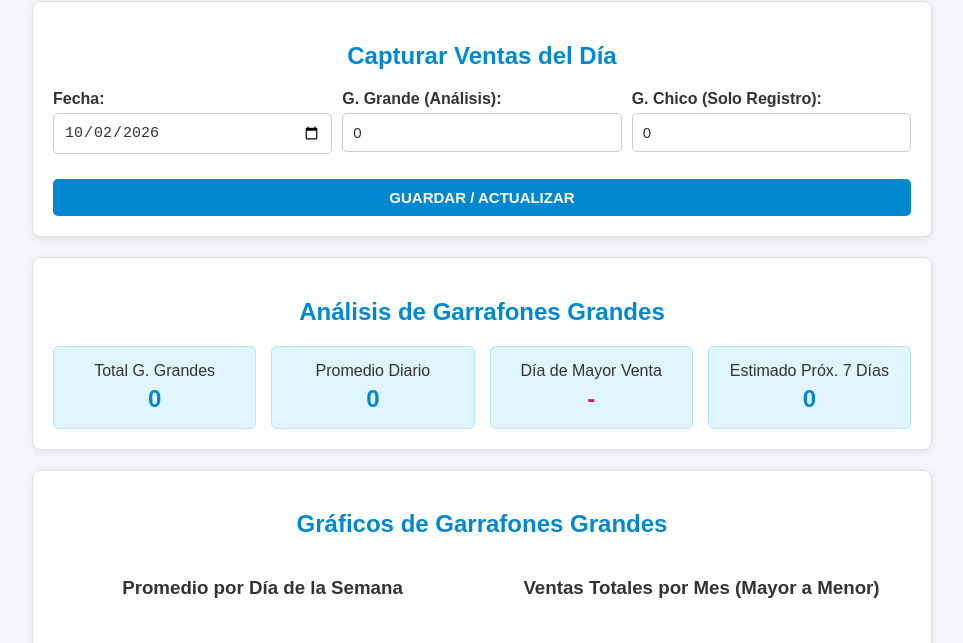
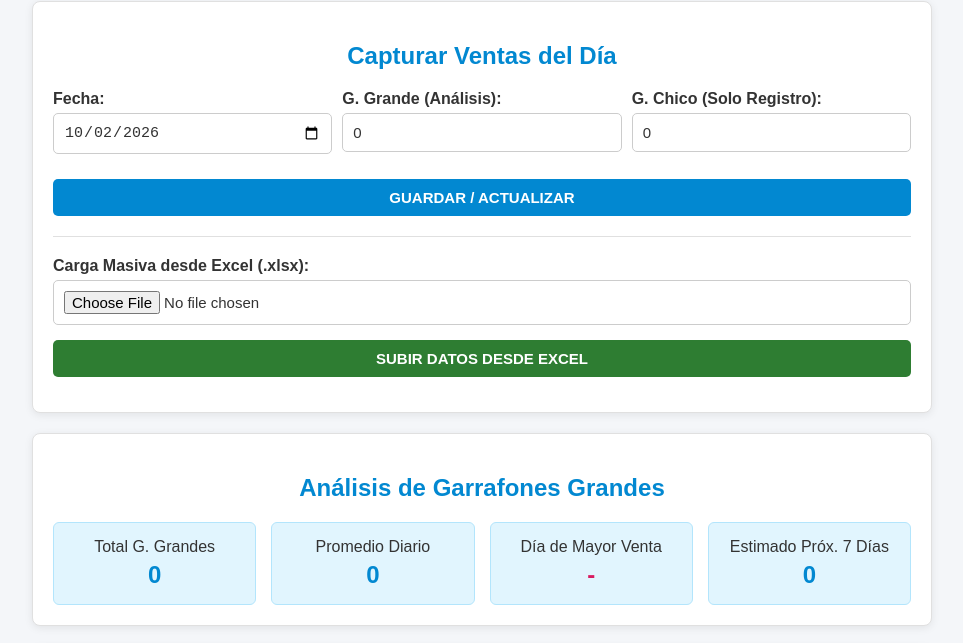
Before and after one commit to luisalanmb-hub/dashboard-purificadora, a website: page index.html in a window 1280 px wide. Shown: the part 99-742 px from the top of the page, without its empty margins (158-1121 px from the left). Drawn offline with nearby package versions, Linux system fonts and the light colour scheme; no server answers.

Commit message:
Update index.html

```diff
--- a/index.html
+++ b/index.html
@@ -4,6 +4,8 @@
   <meta charset="UTF-8">
   <title>Control de Ventas - Purificadora</title>
   <script src="https://cdn.jsdelivr.net/npm/chart.js"></script>
+  <!-- Librería para leer archivos de Excel -->
+  <script src="https://cdn.jsdelivr.net/npm/xlsx@0.18.5/dist/xlsx.full.min.js"></script>
   <style>
     body {
       font-family: Arial, sans-serif;
@@ -52,6 +54,13 @@
     }
 
     button:hover { background-color: #0277bd; }
+
+    .btn-excel {
+      background-color: #2e7d32;
+      margin-top: 10px;
+    }
+
+    .btn-excel:hover { background-color: #1b5e20; }
 
     .metrics-grid {
       display: grid;
@@ -125,6 +134,15 @@
       </div>
       <button type="submit" style="width: 100%; margin-top: 10px;">GUARDAR / ACTUALIZAR</button>
     </form>
+
+    <hr style="margin: 20px 0; border: 0; border-top: 1px solid #e0e0e0;">
+
+    <!-- Carga Masiva desde Excel -->
+    <div class="form-group">
+      <label>Carga Masiva desde Excel (.xlsx):</label>
+      <input type="file" id="archivoExcel" accept=".xlsx, .xls">
+      <button type="button" onclick="cargarExcel()" class="btn-excel" style="width: 100%;">SUBIR DATOS DESDE EXCEL</button>
+    </div>
   </div>
 
   <!-- Indicadores Principales (Solo Garrafones Grandes) -->
@@ -215,6 +233,58 @@
         alert('Error al conectar con el servidor.');
       }
     });
+
+    async function cargarExcel() {
+      const input = document.getElementById('archivoExcel');
+      if (!input.files.length) {
+        alert('Por favor selecciona un archivo de Excel primero.');
+        return;
+      }
+
+      const file = input.files[0];
+      const reader = new FileReader();
+
+      reader.onload = async (e) => {
+        const data = new Uint8Array(e.target.result);
+        const workbook = XLSX.read(data, { type: 'array' });
+        const firstSheetName = workbook.SheetNames[0];
+        const worksheet = workbook.Sheets[firstSheetName];
+
+        // Convertir hoja a objeto JSON
+        const registros = XLSX.utils.sheet_to_json(worksheet);
+
+        let exitosos = 0;
+        for (const fila of registros) {
+          // Soporta encabezados comunes en español o inglés
+          const fecha = fila.Fecha || fila.fecha;
+          const garrafonGrande = fila['G. Grande'] || fila.garrafonGrande || fila.GarrafonGrande || 0;
+          const garrafonChico = fila['G. Chico'] || fila.garrafonChico || fila.GarrafonChico || 0;
+
+          if (fecha) {
+            try {
+              const res = await fetch('/api/ventas', {
+                method: 'POST',
+                headers: { 'Content-Type': 'application/json' },
+                body: JSON.stringify({
+                  fecha: String(fecha).trim(),
+                  garrafonGrande: parseInt(garrafonGrande) || 0,
+                  garrafonChico: parseInt(garrafonChico) || 0
+                })
+              });
+              if (res.ok) exitosos++;
+            } catch (err) {
+              console.error('Error enviando fila:', err);
+            }
+          }
+        }
+
+        alert(`Proceso terminado. Se procesaron ${exitosos} registros correctamente.`);
+        input.value = '';
+        cargarDashboard();
+      };
+
+      reader.readAsArrayBuffer(file);
+    }
 
     async function cargarDashboard() {
       try {
```
